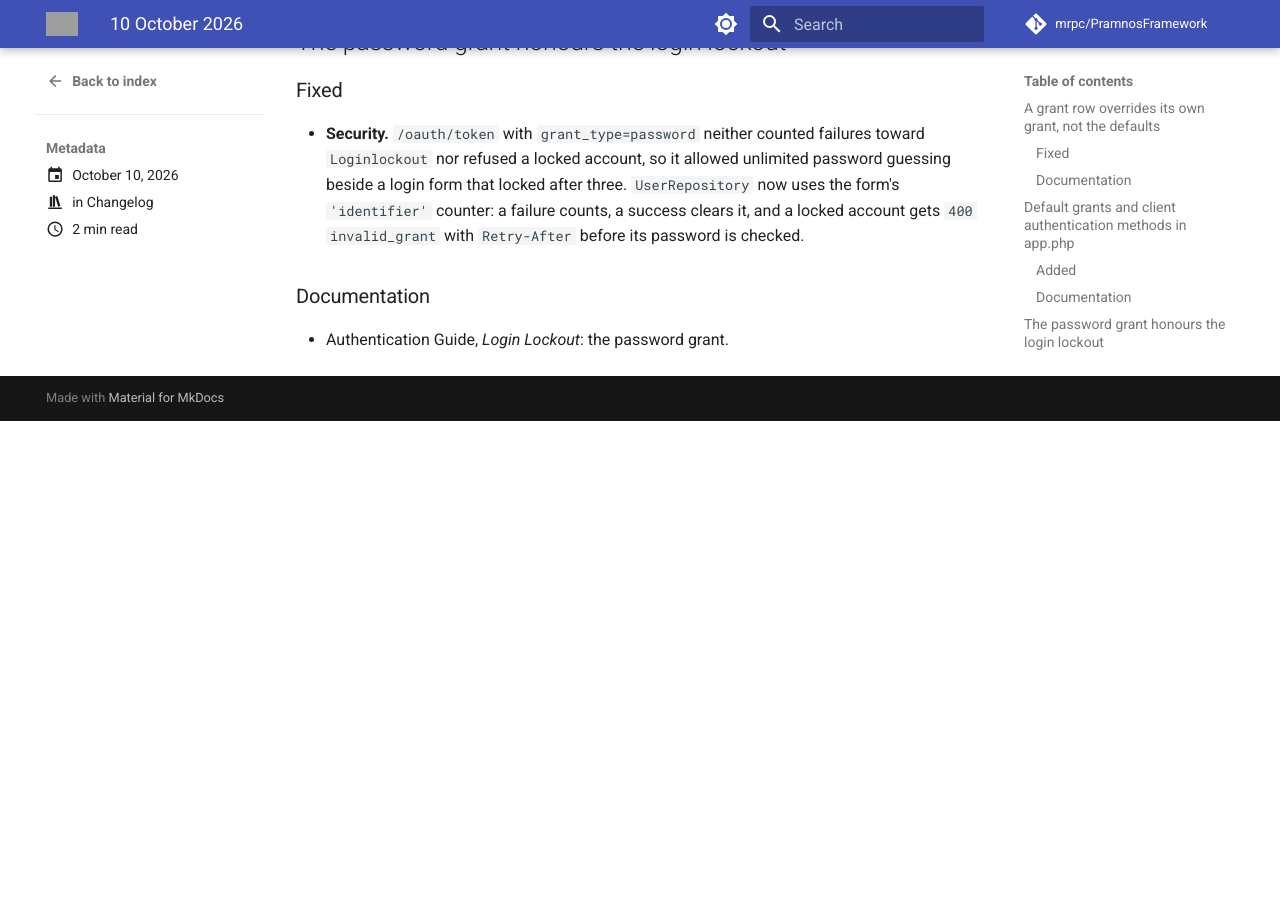
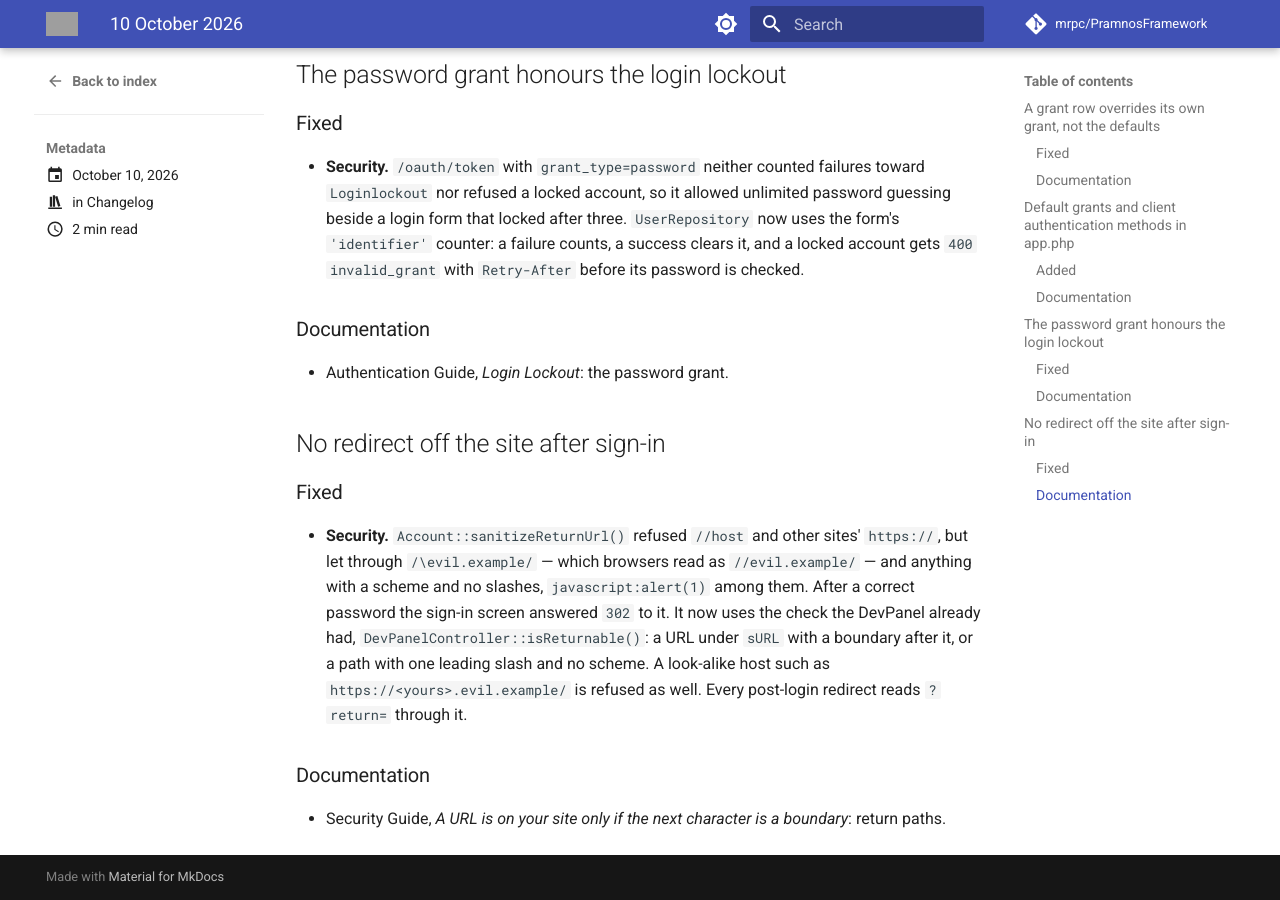
Before and after one commit to mrpc/PramnosFramework, an MkDocs documentation site: the page built from docs/version-history/posts/2026-10-10.md, in a window 1280 px wide and 900 px high, scrolled down 1200 px. Built offline with MkDocs 1.6.1 and Material for MkDocs 9.7.7, drawn with Linux system fonts in a browser that asks for light colours; comment, search, counter and statistics services are not loaded; before the commit the page ends 1621 px from its top, so only the background shows below that; some of the changed text lies outside the part shown; grey boxes are pictures that could not be loaded.

Commit message:
fix(auth)!: no redirect off the site after sign-in
sanitizeReturnUrl let /\evil.example/ (read as //evil.example/ by browsers)
and javascript:alert(1) through, and the sign-in screen redirected to them
after a correct password. It now uses DevPanelController::isReturnable():
a URL under sURL with a boundary after it, or a one-slash path without a
scheme.

```diff
--- a/docs/version-history/posts/2026-10-10.md
+++ b/docs/version-history/posts/2026-10-10.md
@@ -5,11 +5,12 @@ categories: [Changelog]
 
 # 10 October 2026
 
-Three entries today:
+Four entries today:
 
 - A grant row overrides its own grant, not the defaults
 - Default grants and client authentication methods in `app.php`
 - The password grant honours the login lockout
+- No redirect off the site after sign-in
 
 <!-- more -->
 
@@ -56,3 +57,19 @@ Three entries today:
 ### Documentation
 
 - Authentication Guide, *Login Lockout*: the password grant.
+
+## No redirect off the site after sign-in
+
+### Fixed
+
+- **Security.** `Account::sanitizeReturnUrl()` refused `//host` and other sites' `https://`, but
+  let through `/\evil.example/` — which browsers read as `//evil.example/` — and anything with a
+  scheme and no slashes, `javascript:alert(1)` among them. After a correct password the sign-in
+  screen answered `302` to it. It now uses the check the DevPanel already had,
+  `DevPanelController::isReturnable()`: a URL under `sURL` with a boundary after it, or a path
+  with one leading slash and no scheme. A look-alike host such as `https://<yours>.evil.example/`
+  is refused as well. Every post-login redirect reads `?return=` through it.
+
+### Documentation
+
+- Security Guide, *A URL is on your site only if the next character is a boundary*: return paths.
```
Also changed, not shown: docs/Pramnos_Security_Guide.md (+7 -0 lines), docs/Pramnos_Upgrade_Guide.md (+1 -0 lines), 2 other files.
